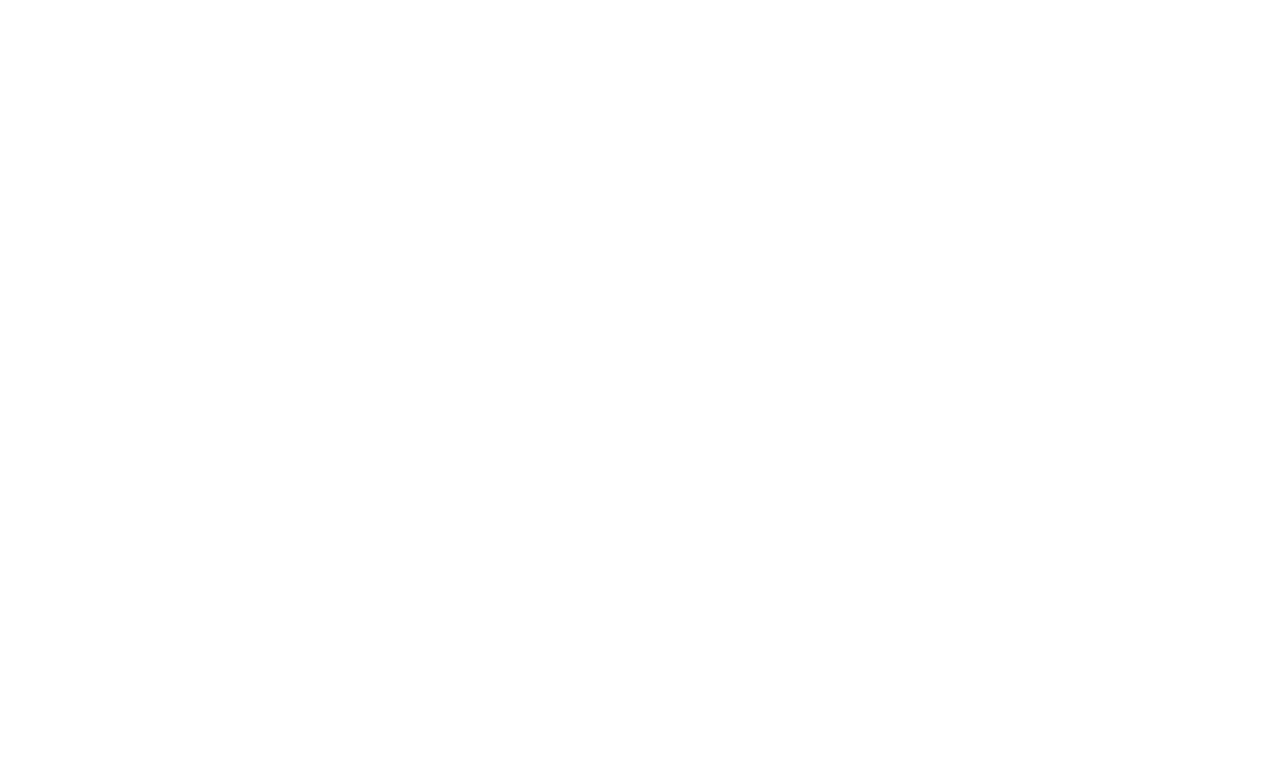
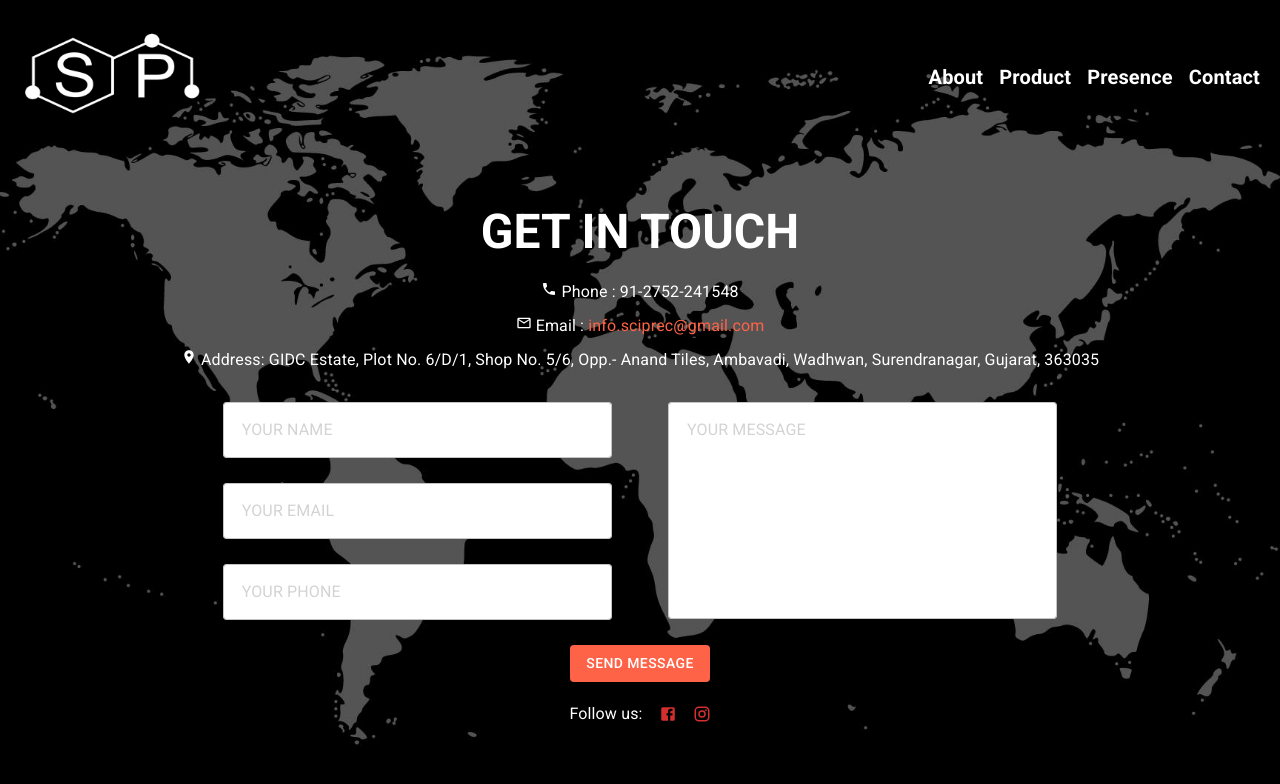
Before and after one commit to ChitrakCDB/Sciprec-deployment, a React (Create React App) app: page /contact in a window 1280 px wide. Before the commit this address had no page. Shown: the top 784 px of the page. Built offline with nearby package versions, Linux system fonts and the light colour scheme.

Commit message:
static contact us UI

```diff
--- a/src/components/footer.js
+++ b/src/components/footer.js
@@ -1,4 +1,5 @@
 import { Grid, Stack, Typography } from "@mui/material";
+import { Link } from "react-router-dom";
 
 function Footer() {
   return (
@@ -14,7 +15,9 @@
         <Stack direction="row" spacing={2}>
           <Typography variant="h6" style={{ color: '#f64b96', fontWeight: 700 }}>About</Typography>
           <Typography variant="h6" style={{ color: '#f64b96', fontWeight: 700 }}>Facility</Typography>
-          <Typography variant="h6" style={{ color: '#f64b96', fontWeight: 700 }}>Contact</Typography>
+          <Link to={'/contact'} style={{ textDecoration: 'none' }}>
+            <Typography variant="h6" style={{ color: '#f64b96', fontWeight: 700 }}>Contact</Typography>
+          </Link>
         </Stack>
         <Typography variant="h3" style={{ color: '#f64b96', textTransform: 'uppercase', fontWeight: 700 }}>Research Lab</Typography>
       </Grid>
--- a/src/components/header.js
+++ b/src/components/header.js
@@ -22,11 +22,13 @@
         <Typography variant="h3" style={{ color: '#1a3fb7', textTransform: 'uppercase', fontWeight: 700 }}>Life Sciences</Typography>
         <Stack direction="row" spacing={2}>
           <Typography variant="h6" style={{ color: '#1a3fb7', fontWeight: 700 }}>About</Typography>
-          <Link to={'/facility'}>
+          <Link to={'/facility'} style={{ textDecoration: 'none' }}>
             <Typography variant="h6" style={{ color: '#1a3fb7', fontWeight: 700 }}>Product</Typography>
           </Link>
           <Typography variant="h6" style={{ color: '#1a3fb7', fontWeight: 700 }}>Presence</Typography>
-          <Typography variant="h6" style={{ color: '#1a3fb7', fontWeight: 700 }}>Contact</Typography>
+          <Link to={'/contact'} style={{ textDecoration: 'none' }}>
+            <Typography variant="h6" style={{ color: '#1a3fb7', fontWeight: 700 }}>Contact</Typography>
+          </Link>
         </Stack>
       </Grid>
     </Grid>
--- a/src/index.js
+++ b/src/index.js
@@ -9,6 +9,7 @@
 import App from './App';
 import EyeBackground from './routes/eye-background';
 import Product from './routes/product';
+import ContactUs from './routes/contactus';
 
 const root = ReactDOM.createRoot(document.getElementById('root'));
 root.render(
@@ -17,6 +18,7 @@
       <Route path="/" element={<App />} />
       <Route path="facility" element={<EyeBackground />} />
       <Route path="product" element={<Product />} />
+      <Route path="contact" element={<ContactUs />} />
     </Routes>
   </BrowserRouter>
 );
--- /dev/null
+++ b/src/routes/contactus.css
@@ -0,0 +1,8 @@
+.ContactBackgroundImage {
+  height: 100vh;
+  background-image: url('../../public/contactusBG.jpg');
+  background-repeat: no-repeat;
+  background-attachment: fixed;
+  background-position: center;
+  background-size: cover;
+}
--- /dev/null
+++ b/src/routes/contactus.js
@@ -0,0 +1,159 @@
+import { Button, Grid, IconButton, Stack, TextField, Typography } from "@mui/material";
+import { createTheme, ThemeProvider } from '@mui/material/styles';
+import { Link } from "react-router-dom";
+import './contactus.css';
+import PhoneIcon from '@mui/icons-material/Phone';
+import MailOutlineIcon from '@mui/icons-material/MailOutline';
+import LocationOnIcon from '@mui/icons-material/LocationOn';
+import FacebookIcon from '@mui/icons-material/Facebook';
+import InstagramIcon from '@mui/icons-material/Instagram';
+
+const theme = createTheme({
+  components: {
+    MuiInputLabel: {
+      styleOverrides: {
+        root: {
+          color: 'lightgray',
+          background: 'white',
+          borderRadius: '3px',
+          padding: '0px 5px',
+          '&.Mui-focused': {
+            color: 'tomato',
+          },
+        },
+      },
+    },
+    MuiOutlinedInput: {
+      styleOverrides: {
+        root: {
+          background: 'white',
+        },
+      },
+    },
+    MuiButton: {
+      styleOverrides: {
+        root: {
+          background: 'tomato',
+          '&:hover': {
+            background: 'tomato',
+          },
+        },
+      },
+    },
+    MuiIconButton: {
+      styleOverrides: {
+        root: {
+          padding: 0,
+        },
+      },
+    },
+  },
+});
+
+function ContactUs() {
+  return (
+    <ThemeProvider theme={theme}>
+      <div className='ContactBackgroundImage'>
+        <Grid container justifyContent='space-between' alignItems='center'>
+          <Grid item lg={4} md={4} sm={4} xs={4}>
+            <Link to={'/'}>
+              <img src='SCIPREC_LOGO_WHITE-removebg-preview.png' alt='logo'
+                style={{
+                  height: 150,
+                }}
+              />
+            </Link>
+          </Grid>
+          <Grid item lg={4} md={4} sm={4} xs={4}>
+            <Stack direction="row" spacing={2} justifyContent='flex-end'>
+              <Typography variant="h6" style={{ color: '#fff', fontWeight: 700 }}>About</Typography>
+              <Link to={'/facility'} style={{ textDecoration: 'none' }}>
+                <Typography variant="h6" style={{ color: '#fff', fontWeight: 700 }}>Product</Typography>
+              </Link>
+              <Typography variant="h6" style={{ color: '#fff', fontWeight: 700 }}>Presence</Typography>
+              <Link to={'/contact'} style={{ textDecoration: 'none' }}>
+                <Typography variant="h6" style={{ color: '#fff', fontWeight: 700, marginRight: '20px' }}>Contact</Typography>
+              </Link>
+            </Stack>
+          </Grid>
+        </Grid>
+        <div style={{ textAlign: 'center' }}>
+          <Typography variant='h3' style={{
+            color: 'white',
+            fontWeight: 'bold',
+            textTransform: 'uppercase',
+            margin: '50px 0 20px'
+          }}>
+            Get in touch
+          </Typography>
+          <Typography style={{ color: 'white', marginBottom: '10px' }}>
+            <PhoneIcon sx={{ fontSize: 16 }} /> Phone : 91-2752-241548
+          </Typography>
+          <Typography style={{ color: 'white', marginBottom: '10px' }}>
+            <MailOutlineIcon sx={{ fontSize: 16 }} /> Email : <a href="mailto:info.sciprec@gmail.com" style={{ color: 'tomato', textDecoration: 'none' }}>
+              info.sciprec@gmail.com</a>
+          </Typography>
+          <Typography style={{ color: 'white', marginBottom: '30px' }}>
+            <LocationOnIcon sx={{ fontSize: 16 }} /> Address: GIDC Estate, Plot No. 6/D/1, Shop No. 5/6, Opp.- Anand Tiles, Ambavadi, Wadhwan, Surendranagar, Gujarat, 363035
+          </Typography>
+        </div>
+        <Grid container columnSpacing={7} justifyContent='center'>
+          <Grid item lg={4} mg={4} sm={5} xs={11}>
+            <TextField
+              id="outlined-basic"
+              label="YOUR NAME"
+              variant="outlined"
+              fullWidth
+              color="error"
+              style={{ marginBottom: '25px' }} />
+            <TextField
+              id="outlined-basic"
+              label="YOUR EMAIL"
+              variant="outlined"
+              fullWidth
+              color="error"
+              style={{ marginBottom: '25px' }} />
+            <TextField
+              id="outlined-basic"
+              label="YOUR PHONE"
+              variant="outlined"
+              fullWidth
+              color="error"
+              style={{ marginBottom: '25px' }} />
+          </Grid>
+          <Grid item lg={4} mg={4} sm={5} xs={11}>
+            <TextField
+              id="outlined-basic"
+              label="YOUR MESSAGE"
+              variant="outlined"
+              fullWidth
+              color="error"
+              multiline
+              rows={8}
+              style={{ marginBottom: '25px' }} />
+          </Grid>
+        </Grid>
+        <Grid container justifyContent='center' style={{ marginBottom: '20px' }}>
+          <Button variant="contained">Send Message</Button>
+        </Grid>
+        <Stack direction="row" spacing={2} justifyContent='center'>
+          <Typography style={{ color: 'white' }}>Follow us: </Typography>
+          <IconButton
+            color="error"
+            aria-label="facebook"
+            onClick={() => window.open('https://www.facebook.com/scipreclifesciences/')}>
+            <FacebookIcon sx={{ fontSize: 18 }} />
+          </IconButton>
+          <IconButton
+            color="error"
+            aria-label="instagram"
+            onClick={() => window.open('https://www.instagram.com/scipreclifesciences/')}>
+            <InstagramIcon sx={{ fontSize: 18 }} />
+          </IconButton>
+        </Stack>
+      </div>
+    </ThemeProvider>
+  );
+}
+
+export default ContactUs;
--- a/src/routes/product.js
+++ b/src/routes/product.js
@@ -38,11 +38,13 @@
         <Grid item lg={4} md={4} sm={4} xs={4}>
           <Stack direction="row" spacing={2} justifyContent='flex-end'>
             <Typography variant="h6" style={{ color: '#fff', fontWeight: 700 }}>About</Typography>
-            <Link to={'/facility'}>
+            <Link to={'/facility'} style={{ textDecoration: 'none' }}>
               <Typography variant="h6" style={{ color: '#fff', fontWeight: 700 }}>Product</Typography>
             </Link>
             <Typography variant="h6" style={{ color: '#fff', fontWeight: 700 }}>Presence</Typography>
-            <Typography variant="h6" style={{ color: '#fff', fontWeight: 700, marginRight: '20px' }}>Contact</Typography>
+            <Link to={'/contact'} style={{ textDecoration: 'none' }}>
+              <Typography variant="h6" style={{ color: '#fff', fontWeight: 700, marginRight: '20px' }}>Contact</Typography>
+            </Link>
           </Stack>
         </Grid>
       </Grid>
```
Also changed, not shown: public/contactusBG.jpg (added), 1 other file (tests, documents, lock files or other folders).
